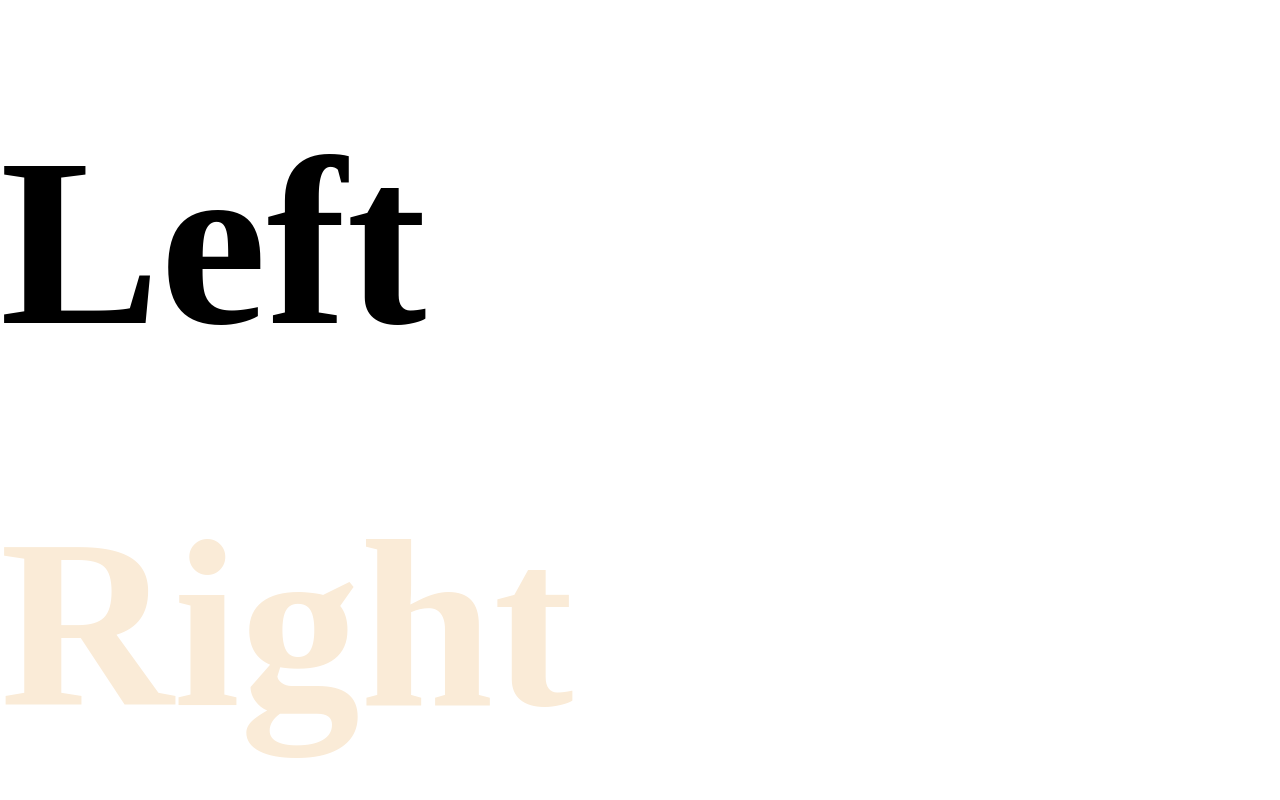
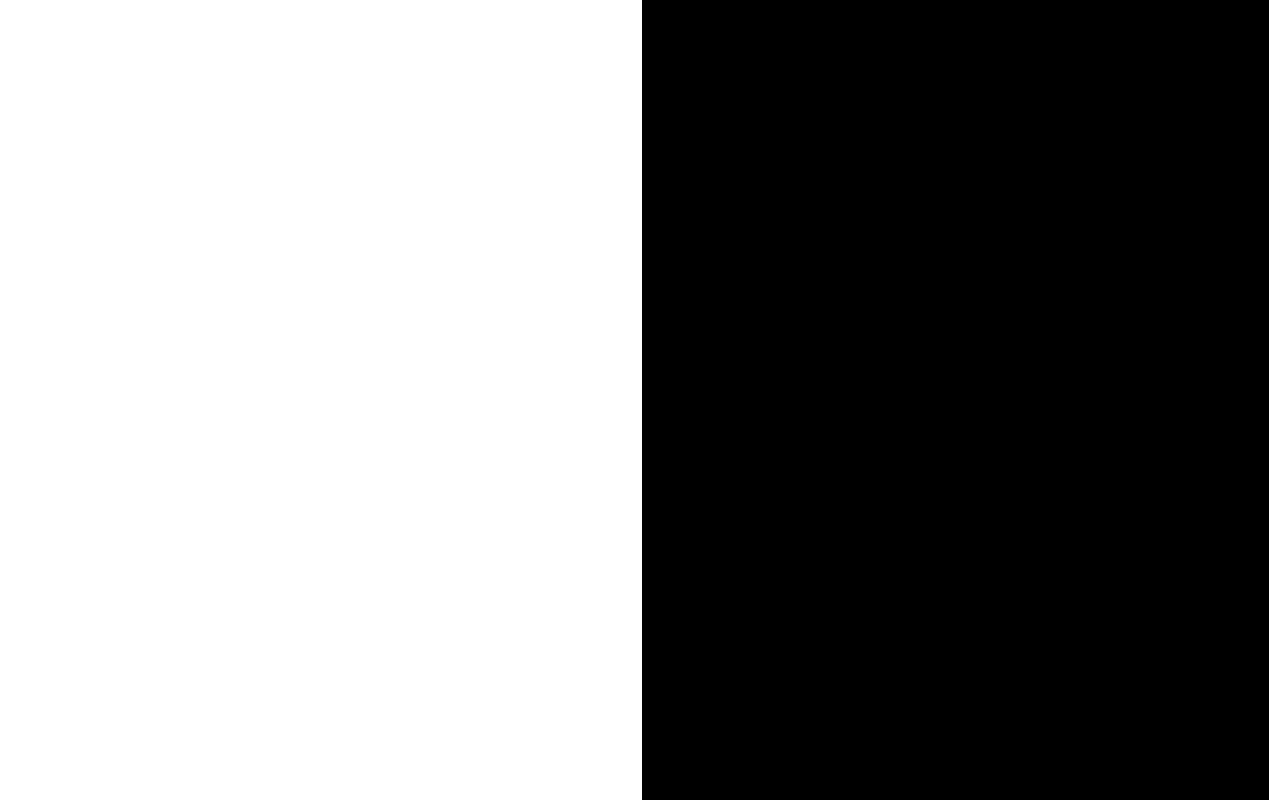
Before and after one commit to nmmdr/HTML_prose, a plain HTML site: page page3.html in a window 1280 px wide. Drawn offline with Linux system fonts and the light colour scheme.

Commit message:
second revision

```diff
--- a/css/3style.css
+++ b/css/3style.css
@@ -58,10 +58,34 @@
     }
     */
 
-    h1: hover {transform: scale(5%);
+#parent {
+    width: 100%;
+    height: 100%;
+}
+
+    #left {
+        width: 49%;
+        height: 100vh;
+        display: inline-block;
+        margin: 0;
 
     }
+    #left:hover {
+        background-color: black;
+    }
 
+    #right {
+        width: 49%;
+        height: 100vh;
+        display: inline-block;
+        background-color: black;
+        margin: 0;
+
+    }
+    #right:hover {
+        background-color: white;
+
+    }
 
     section:hover a {
         display: block;
@@ -70,13 +94,14 @@
 
     a {
         text-decoration: none;
+        color: white;
+    }
+    a:hover {
         color: black;
+    }
 
 
-    }
-
     h1 {
-
 
         font-size: 8rem;
         font-display: flex;
@@ -98,3 +123,19 @@
 
      }
      */
+
+     h1.letter_position {
+        margin-top: 50%;
+    }
+    #left_letter {
+        color: white;
+
+    }
+    #right_letter {
+      color: black;
+    }
+    #right_letter:hover {
+        /* transform: scale(5%); */
+        /* background-color: red; */
+        /* color: black; */
+    }
--- a/css/8style.css
+++ b/css/8style.css
@@ -16,7 +16,7 @@
     margin: 0;
     }
 
-    section {
+    /* section {
         color: black;
         align-items: center;
         flex-direction: column;
@@ -26,11 +26,26 @@
         width: 100vw;
         text-align: center;
 
-    }
+    }*/
 
+    h1 {
+        font-size: 3em;
+        text-align: center;
+        -webkit-transition: all .5s ease;
+        -moz-transition: all .5s ease;
+        transition: all .5s ease;
+      }
 
+      h1:hover { font-size: 4em; color: red; }
 
-    a {
+      @media screen and (max-width: 1000px){
+        h1 {
+          font-size: 4em;
+          color: red;
+        }
+      }
+
+    /* a {
         text-decoration: none;
         color: gray;
         place-content: bottom;
@@ -87,3 +102,4 @@
         transform: rotate(-360deg);
 
      }
+     */
--- a/page3.html
+++ b/page3.html
@@ -6,18 +6,20 @@
     <meta http-equiv="X-UA-Compatible" content="ie=edge">
     <title>Project Title</title>
     <link rel="stylesheet" href="css/normalize.css">
-    <link rel="stylesheet" href="css/2style.css">
+    <link rel="stylesheet" href="css/3style.css">
     <title>HTML Prose3</title>
 </head>
 
 <body>
     <section>
-        <div id=1>
-        <h1><a href="page4.html">Left</a></h1>
-        </div>
+        <div id="parent">
+            <div id="left">
+                <a id="left_letter" href="page4.html"><h1 class="letter_position">Left</a></h1>
+            </div>
 
-        <div id=2>
-        <h2><a href="page5.html">Right</a></h2>
+            <div id="right">
+                <h1 class="letter_position"><a id="right_letter" href="page5.html">Right</a></h1>
+            </div>
         </div>
 
     </section>
```
Also changed, not shown: page2.html (+1 -1 lines), page8.html (+1 -2 lines).
